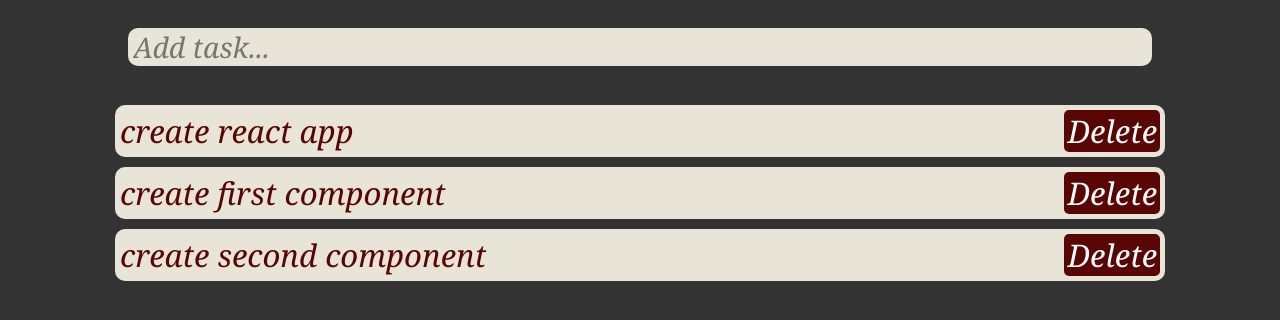
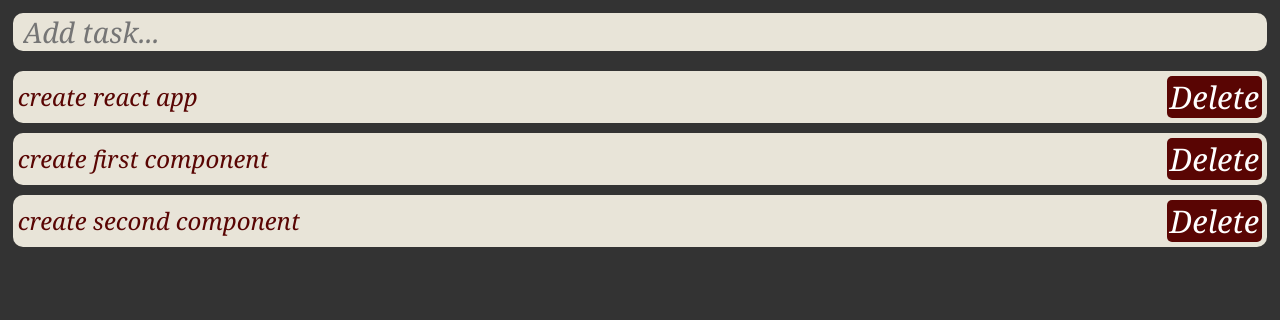
Before and after one commit to Alex-Prokhorenko/to-do-list, a React (Create React App) app: page / in a window 1280 px wide. Shown: the top 320 px of the page. Built offline with nearby package versions, Linux system fonts and the light colour scheme.

Commit message:
fix: fixed styles

```diff
--- a/src/App.css
+++ b/src/App.css
@@ -1,38 +1,5 @@
 .App {
+  padding: 1% 1%;
   text-align: center;
+  min-width: 1100px;
 }
-
-.App-logo {
-  height: 40vmin;
-  pointer-events: none;
-}
-
-@media (prefers-reduced-motion: no-preference) {
-  .App-logo {
-    animation: App-logo-spin infinite 20s linear;
-  }
-}
-
-.App-header {
-  background-color: #282c34;
-  min-height: 100vh;
-  display: flex;
-  flex-direction: column;
-  align-items: center;
-  justify-content: center;
-  font-size: calc(10px + 2vmin);
-  color: white;
-}
-
-.App-link {
-  color: #61dafb;
-}
-
-@keyframes App-logo-spin {
-  from {
-    transform: rotate(0deg);
-  }
-  to {
-    transform: rotate(360deg);
-  }
-}
--- a/src/tasks/addTask/AddTask.jsx
+++ b/src/tasks/addTask/AddTask.jsx
@@ -1,15 +1,14 @@
 import styled from "styled-components";
 
 const StyledInput = styled.input`
-
   background-color: #E8E4D8;
   border-radius: 10px;
   outline: none;
   resize: none;
   border: none;
-  width: 80%;
-  margin: 1em auto 1em;
-  padding: 0 5px;
+  width: 100%;
+  margin-bottom: 10px;
+  padding: 0 10px;
   font-family: Georgia, serif;
   font-style: italic;
 `
--- a/src/tasks/task/Task.jsx
+++ b/src/tasks/task/Task.jsx
@@ -3,8 +3,7 @@
 
 const TaskWrapper = styled.div`
   background-color: #E8E4D8;
-  width: 80%;
-  min-width: 1050px;
+  width: 100%;
   border-radius: 10px;
   margin: 10px auto;
   padding: 5px 5px;
@@ -13,6 +12,7 @@
 `
 const StyledParagraph = styled.button`
   background-color: #E8E4D8;
+  font-size: x-large;
   border: none;
   color: ${(items) => (items.isCompleted ? '#84ab68' : '#590503')};
   text-decoration: ${(items) => (items.isCompleted ? 'line-through' : 'none')};
```
